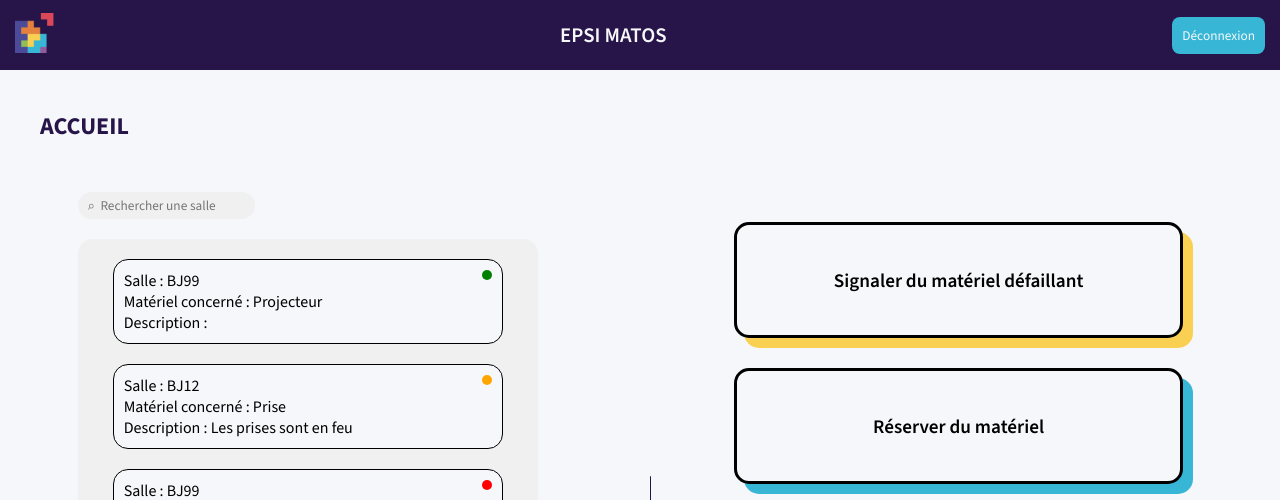
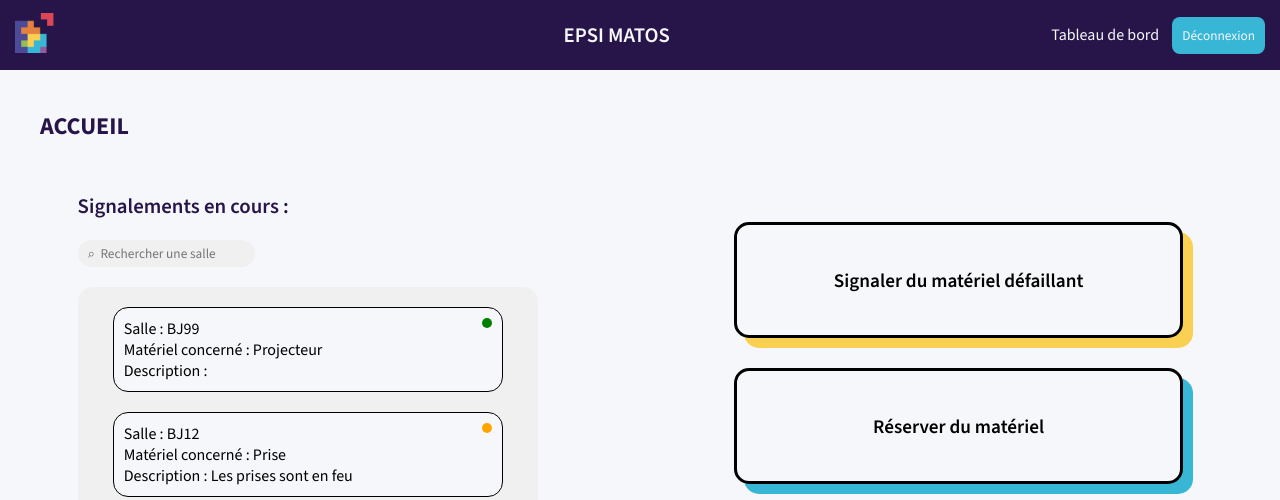
Before and after one commit to YoussefSNK/Epsi-Matos, a Flask app: page / in a window 1280 px wide. Shown: the top 500 px of the page. Run offline with Flask 3, Linux system fonts and the light colour scheme; a user stored in the database is signed in; data comes from the database, SQL or seed files in the repository; both versions use the stored data as it was after the commit.

Commit message:
added dashboard_controller, dashboard_model & imported them in app.py + added dashboard page link in header + fixed dahsboard css + added title for reports section in the home page

```diff
--- a/app.py
+++ b/app.py
@@ -3,6 +3,7 @@ from controllers.auth_controller import auth_bp
 from controllers.main_controller import main_bp
 from controllers.reservation_controller import reservation_bp
 from controllers.suggestion_controller import suggestion_bp
+from controllers.dashboard_controller import dashboard_bp
 from controllers.report_controller import report_bp  # Import du contrôleur report
 
 app = Flask(__name__)
@@ -13,6 +14,7 @@ app.register_blueprint(auth_bp)
 app.register_blueprint(main_bp)
 app.register_blueprint(reservation_bp)
 app.register_blueprint(suggestion_bp)
+app.register_blueprint(dashboard_bp)
 app.register_blueprint(report_bp)  # Enregistrement du blueprint report
 
 if __name__ == '__main__':
--- a/static/css/header.css
+++ b/static/css/header.css
@@ -22,6 +22,7 @@
 #header-title {
     font-size: 1.3rem;
     font-weight: 600;
+    margin-left: 10vw;
 }
 
 #logout-btn {
@@ -31,3 +32,9 @@
     border-radius: 8px;
     padding: 10px;
 }
+
+.buttons a {
+    color: var(--white);
+    text-decoration: none;
+    margin-right: 10px;
+}
--- a/static/css/home.css
+++ b/static/css/home.css
@@ -41,6 +41,13 @@
 
 #left-items-container {
     width: 80%;
+}
+
+#left-items-container p {
+    padding-bottom: 20px;
+    color: var(--deep-purple);
+    font-size: 1.3rem;
+    font-weight: 600;
 }
 
 .searchbar {
--- a/templates/dashboard.html
+++ b/templates/dashboard.html
@@ -9,7 +9,10 @@
 </head>
 <body>
     {% include 'header.html' %}
-    <h1 class="dash">Dashboard</h1>
+    <div class="title-return">
+        <a href="/" class="back-button">&#8592;</a>
+        <div class="page-title">TABLEAU DE BORD</div>
+    </div>
 
         <div class="btn-group">
             <button class="custom-container" id="sig">Signalement</button>
--- a/templates/header.html
+++ b/templates/header.html
@@ -8,6 +8,7 @@
         </a>
         <p id="header-title">EPSI MATOS</p>
         <div class="buttons">
+            <a href="/dashboard">Tableau de bord</a>
             <button id="logout-btn" onclick="location.href='/sign_out'">Déconnexion</button>
         </div>
     </div>
--- a/templates/home.html
+++ b/templates/home.html
@@ -21,6 +21,7 @@
     <div id="home-container">
       <div id="left-section">
         <div id="left-items-container">
+          <p>Signalements en cours :</p>
           <input
             class="searchbar"
             type="text"
```
Also changed, not shown: controllers/dashboard_controller.py (added, +12 -0 lines), static/css/dashboard.css (+2 -6 lines), database/database.db, models/dashboard_model.py (added).
